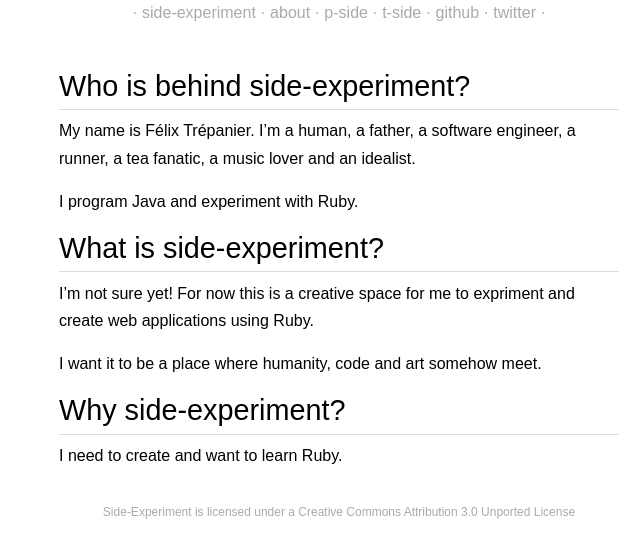
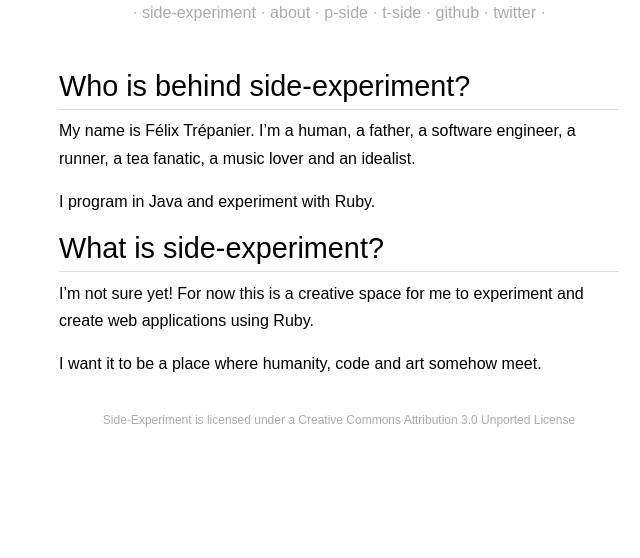
Before and after one commit to coderunner/side-experiment.com, a Jekyll site: the page built from about.markdown, in a window 1280 px wide. Shown: the top 558 px of the page, without its empty margins (301-941 px from the left). Built offline with Jekyll 4.4.1, drawn with Linux system fonts in a browser that asks for light colours.

Commit message:
fix typo

```diff
--- a/about.markdown
+++ b/about.markdown
@@ -7,14 +7,10 @@ Who is behind side-experiment?
 ------------------------------
 My name is Félix Trépanier. I'm a human, a father, a software engineer, a runner, a tea fanatic, a music lover and an idealist.
 
-I program Java and experiment with Ruby.
+I program in Java and experiment with Ruby.
 
 What is side-experiment?
 ------------------------
-I'm not sure yet! For now this is a creative space for me to expriment and create web applications using Ruby.
+I'm not sure yet! For now this is a creative space for me to experiment and create web applications using Ruby.
 
 I want it to be a place where humanity, code and art somehow meet.
-
-Why side-experiment?
---------------------
-I need to create and want to learn Ruby.
```
Also changed, not shown: _posts/2011-02-19-what-is-side-experiment.markdown (deleted, +0 -9 lines).
